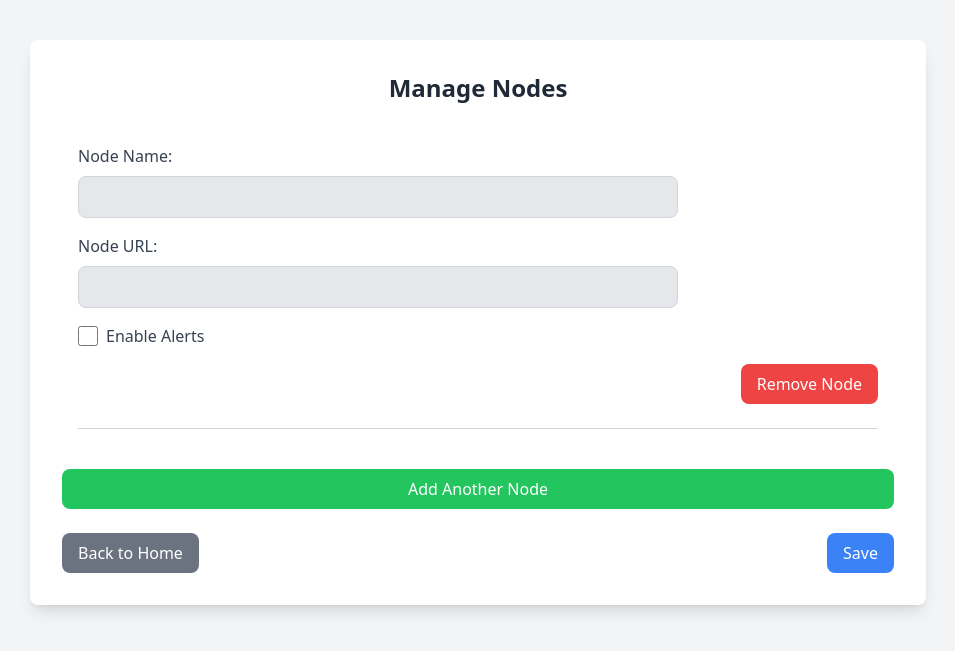
After one commit to CastelShal/Argus, a Flask app: page /config in a window 1280 px wide. The commit adds this page. Shown: the top 651 px of the page, without its empty margins (162-1117 px from the left). Run offline with Flask 3, Linux system fonts and the light colour scheme; parts of the project's set-up code (start-up, migrations or seed data) failed here and were passed over; some libraries are stand-ins or nearby versions.

Commit message:
Enhance logging and node management: add logging functionality, improve node addition with alerts, and update dashboard to display node names and alert statuses.

```diff
--- a/src/database.py
+++ b/src/database.py
@@ -19,15 +19,13 @@ class Database:
         return vector / numpy.linalg.norm(vector)
 
     def cosine_similarity_search(self, query_embedding):
-        # if not self.initialized:
-        #     return None
         query_embedding = numpy.array(query_embedding)
         query_embedding = self.normalize_vector(query_embedding)
         best_match = None
         best_match_score = -1
         for name, embeddings in self.face_db.items():
             for embedding in embeddings:
-                score = numpy.dot(embedding, query_embedding)
+                score = numpy.dot(embedding, query_embedding)   # Cosine similarity
                 if score > best_match_score:
                     best_match_score = score
                     best_match = name
--- a/src/main.py
+++ b/src/main.py
@@ -1,9 +1,11 @@
 import os
 os.environ['TF_CPP_MIN_LOG_LEVEL'] = '3'  # Suppress TensorFlow warnings
+import json
 from database import Database
-import json
 from nodeman import NodeManager
 from flask import Flask, render_template, Response, request
+import logger
+logger.setLoggers()
 
 # Load the embeddings from the JSON file
 data = json.load(open("op.json"))
@@ -11,8 +13,8 @@ vector_store = Database()
 vector_store.populate_database(data)
 
 node_manager = NodeManager(vector_store)
+app = Flask(__name__)
 
-app = Flask(__name__)
 @app.route('/')
 def index():
     return render_template('index.html')
@@ -38,21 +40,28 @@ def shutdown():
 
 @app.route('/add_nodes', methods=['POST'])
 def add_nodes():
-    node_manager.truncate()
+    node_manager.truncate(silent=True)
     data = request.json
-    if not data or 'video_paths' not in data:
-        return "Invalid request. 'video_paths' is required.", 400
-    video_paths = data['video_paths']
-    if not isinstance(video_paths, list):
-        return "'video_paths' must be a list.", 400
-    for video_path in video_paths:
-        node_manager.add_node(video_path)
+    if not data or 'nodes' not in data:
+        return "Invalid request. 'nodes' is required.", 400
+    nodes = data['nodes']
+    if not isinstance(nodes, list):
+        return "'nodes' must be a list.", 400
+    for node in nodes:
+        if 'url' not in node:
+            return "Each node must have a 'url'.", 400
+        node_manager.add_node(url=node['url'], name=node.get('name'), alerts=node.get('alerts', False))
     return "Nodes added successfully.", 200
 
 @app.route("/dashboard")
 def dashboard():
-    node_ids = list(node_manager.get_all_nodes().keys())  # Get all node IDs
-    print(node_ids)
-    return render_template("dashboard.html", nodes=node_ids)
+    nodes = node_manager.get_all_nodes()  # Get all node IDs
 
-app.run()
+    return render_template("dashboard.html", nodes=nodes)
+
+@app.route("/config")
+def config():
+    nodes = list(node_manager.get_all_nodes())  # Get all node IDs
+    return render_template("config.html", nodes=nodes)
+
+app.run(debug=True)
--- a/src/models/dlib_face_detector.py
+++ b/src/models/dlib_face_detector.py
@@ -5,7 +5,7 @@ class DlibFaceDetector:
     def __init__(self):
         self.detector = dlib.get_frontal_face_detector()
 
-    def detectFaces(self, frame, threshold=0.7):
+    def detectFaces(self, frame):
         gray = cv2.cvtColor(frame, cv2.COLOR_BGR2GRAY)
         detections = self.detector(gray, 1)
         bboxes = []
--- a/src/nodeman.py
+++ b/src/nodeman.py
@@ -1,26 +1,28 @@
 from nodes.streaming_node import StreamingNode
 import threading
+import logging
 
+adminLogger = logging.getLogger("AdminLogger")
 class NodeManager:
     def __init__(self, database):
         self.nodes = {}
         self.database = database
 
-    def add_node(self, url):
+    def add_node(self, url, name, alerts=False):
         """Add a new node with a unique ID and associated data."""
         node_id = str(len(self.nodes) + 1)
-        newNode = StreamingNode(url, self.database)
+        newNode = StreamingNode(url, self.database, name, alerts)
         stream_thread = threading.Thread(target=newNode.process_capture)
         stream_thread.daemon = True
         newNode.setStreamThread(stream_thread)
         stream_thread.start()
-
         self.nodes[node_id] = newNode
+        adminLogger.info(f"Node {node_id} added with URL: {url}")
 
     def remove_node(self, node_id):
         """Remove an existing node by its ID."""
         if node_id not in self.nodes:
-            print(f"Node with ID {node_id} does not exist.")
+            adminLogger.warning(f"Node {node_id} not found for removal.")
             return
 
         delNode = self.nodes[node_id]
@@ -42,8 +44,9 @@ class NodeManager:
         """Retrieve all nodes."""
         return self.nodes
 
-    def truncate(self):
+    def truncate(self, silent=False):
         """Remove all nodes."""
-        for node_id in list(self.nodes.keys()):
-            self.remove_node(node_id)
-        self.nodes.clear()
+        if len(self.nodes) > 0:
+            if not silent: adminLogger.info("Clearing all nodes.")
+            for node_id in list(self.nodes.keys()):
+                self.remove_node(node_id)
--- /dev/null
+++ b/src/templates/config.html
@@ -0,0 +1,134 @@
+<!DOCTYPE html>
+<html lang="en">
+<head>
+    <meta charset="UTF-8">
+    <meta name="viewport" content="width=device-width, initial-scale=1.0">
+    <title>Manage Nodes</title>
+    <script src="https://cdn.tailwindcss.com"></script>
+</head>
+<body class="bg-gray-100">
+    <div class="max-w-4xl mx-auto mt-10 bg-white p-8 rounded-lg shadow-lg">
+        <h2 class="text-2xl font-bold text-center text-gray-800 mb-6">Manage Nodes</h2>
+        <form id="nodes-form" class="space-y-6">
+            <div id="nodes-container" class="space-y-0">
+                <div class="node-group p-4">
+                    <div class="flex flex-col space-y-2">
+                        <label for="node-name-1" class="text-gray-700 font-medium">Node Name:</label>
+                        <input type="text" id="node-name-1" name="node_name[]" required
+                            class="w-3/4 px-4 py-2 border border-gray-300 rounded-lg bg-gray-200 focus:outline-none focus:ring-2 focus:ring-blue-500">
+                    </div>
+                    <div class="flex flex-col space-y-2 mt-4">
+                        <label for="node-url-1" class="text-gray-700 font-medium">Node URL:</label>
+                        <input type="text" id="node-url-1" name="node_url[]" required
+                            class="w-3/4 px-4 py-2 border border-gray-300 rounded-lg bg-gray-200 focus:outline-none focus:ring-2 focus:ring-blue-500">
+                    </div>
+                    <div class="flex items-center space-x-2 mt-4">
+                        <input type="checkbox" id="node-alerts-1" name="node_alerts[]" value="true"
+                            class="w-5 h-5 text-blue-500 border-gray-300 rounded focus:ring-blue-500">
+                        <label for="node-alerts-1" class="text-gray-700 font-medium">Enable Alerts</label>
+                    </div>
+                    <div class="flex justify-end mt-4">
+                        <button type="button" onclick="removeNodeGroup(this)"
+                            class="px-4 py-2 bg-red-500 text-white rounded-lg hover:bg-red-600 focus:outline-none focus:ring-2 focus:ring-red-400">
+                            Remove Node
+                        </button>
+                    </div>
+                    <hr class="mt-6 border-gray-300">
+                </div>
+            </div>
+            <button type="button" onclick="addNodeGroup()"
+                class="w-full px-4 py-2 bg-green-500 text-white rounded-lg hover:bg-green-600 focus:outline-none focus:ring-2 focus:ring-green-400">
+                Add Another Node
+            </button>
+            <div class="flex justify-between mt-6">
+                <a href="/home"
+                    class="px-4 py-2 bg-gray-500 text-white rounded-lg hover:bg-gray-600 focus:outline-none focus:ring-2 focus:ring-gray-400">
+                    Back to Home
+                </a>
+                <button type="submit"
+                    class="px-4 py-2 bg-blue-500 text-white rounded-lg hover:bg-blue-600 focus:outline-none focus:ring-2 focus:ring-blue-400">
+                    Save
+                </button>
+            </div>
+        </form>
+    </div>
+
+    <script>
+        let nodeCount = 1;
+
+        function addNodeGroup() {
+            nodeCount++;
+            const container = document.getElementById("nodes-container");
+            const newNodeGroup = document.createElement("div");
+            newNodeGroup.classList.add("node-group", "p-4");
+            newNodeGroup.innerHTML = `
+                <div class="flex flex-col space-y-2">
+                    <label for="node-name-${nodeCount}" class="text-gray-700 font-medium">Node Name:</label>
+                    <input type="text" id="node-name-${nodeCount}" name="node_name[]" required
+                        class="w-3/4 px-4 py-2 border border-gray-300 rounded-lg bg-gray-200 focus:outline-none focus:ring-2 focus:ring-blue-500">
+                </div>
+                <div class="flex flex-col space-y-2 mt-4">
+                    <label for="node-url-${nodeCount}" class="text-gray-700 font-medium">Node URL:</label>
+                    <input type="text" id="node-url-${nodeCount}" name="node_url[]" required
+                        class="w-3/4 px-4 py-2 border border-gray-300 rounded-lg bg-gray-200 focus:outline-none focus:ring-2 focus:ring-blue-500">
+                </div>
+                <div class="flex items-center space-x-2 mt-4">
+                    <input type="checkbox" id="node-alerts-${nodeCount}" name="node_alerts[]" value="true"
+                        class="w-5 h-5 text-blue-500 border-gray-300 rounded focus:ring-blue-500">
+                    <label for="node-alerts-${nodeCount}" class="text-gray-700 font-medium">Enable Alerts</label>
+                </div>
+                <div class="flex justify-end mt-4">
+                    <button type="button" onclick="removeNodeGroup(this)"
+                        class="px-4 py-2 bg-red-500 text-white rounded-lg hover:bg-red-600 focus:outline-none focus:ring-2 focus:ring-red-400">
+                        Remove Node
+                    </button>
+                </div>
+                <hr class="mt-6 border-gray-300">
+            `;
+            container.appendChild(newNodeGroup);
+        }
+
+        function removeNodeGroup(button) {
+            const nodeGroup = button.parentElement.parentElement;
+            nodeGroup.remove();
+        }
+
+        document.getElementById("nodes-form").addEventListener("submit", async function(event) {
+            event.preventDefault();
+            const formData = new FormData(event.target);
+            const nodes = [];
+            const names = formData.getAll("node_name[]");
+            const urls = formData.getAll("node_url[]");
+            const alerts = formData.getAll("node_alerts[]");
+
+            for (let i = 0; i < names.length; i++) {
+                nodes.push({
+                    name: names[i],
+                    url: urls[i],
+                    alerts: alerts[i] === "true" ? true : false
+                });
+            }
+
+            try {
+                const response = await fetch("/add_nodes", {
+                    method: "POST",
+                    headers: {
+                        "Content-Type": "application/json"
+                    },
+                    body: JSON.stringify({ nodes })
+                });
+
+                if (response.ok) {
+                    alert("Nodes added successfully!");
+                } else {
+                    const errorText = await response.text();
+                    alert(`Error: ${errorText}`);
+                }
+            } catch (error) {
+                console.error("Error submitting form:", error);
+                alert("An error occurred while submitting the form.");
+            }
+        });
+    </script>
+</body>
+</html>
```
Also changed, not shown: src/logger.py (added, +23 -0 lines), src/nodes/streaming_node.py (+37 -23 lines), src/templates/dashboard.html (+12 -8 lines), src/templates/index.html (+12 -48 lines), README.md.
